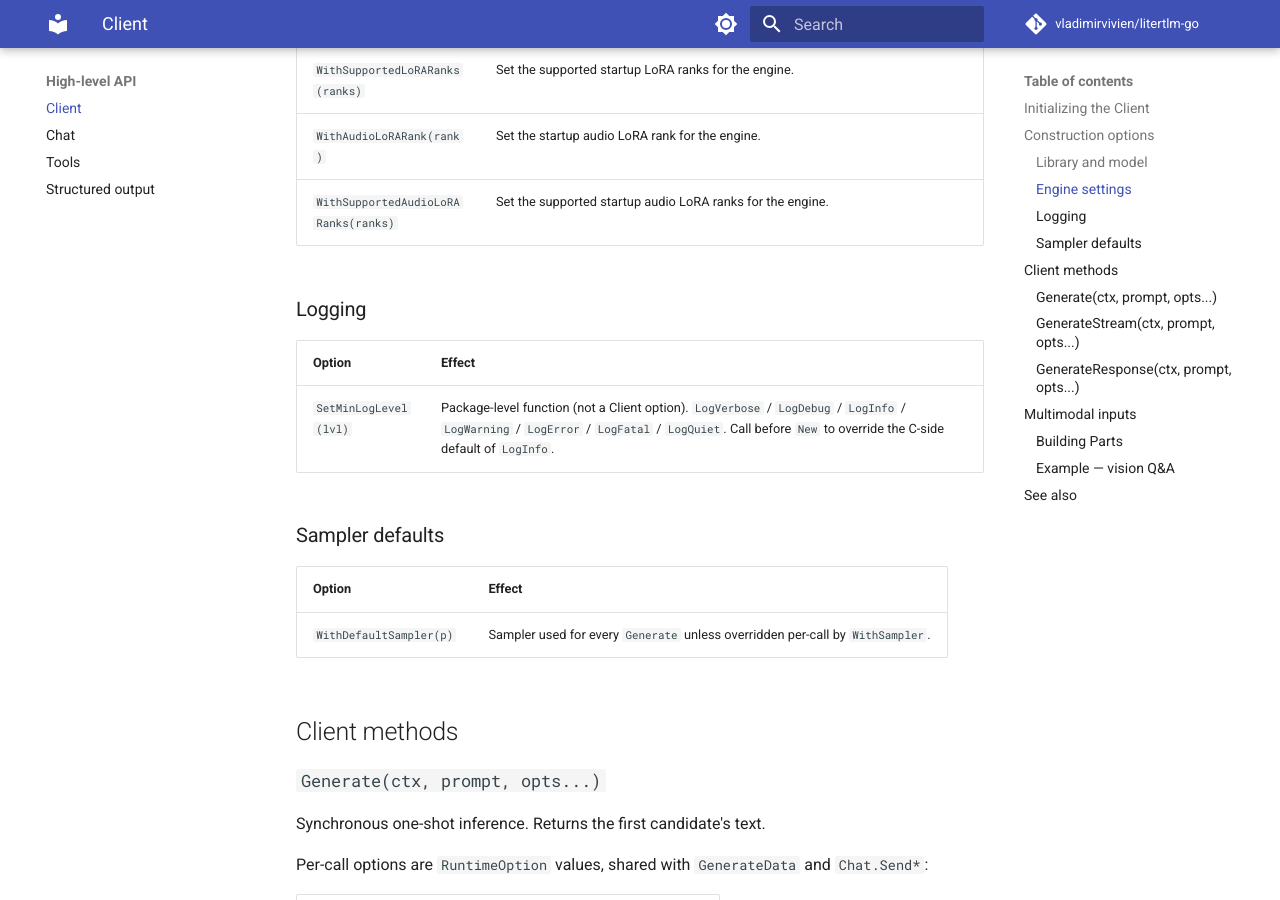
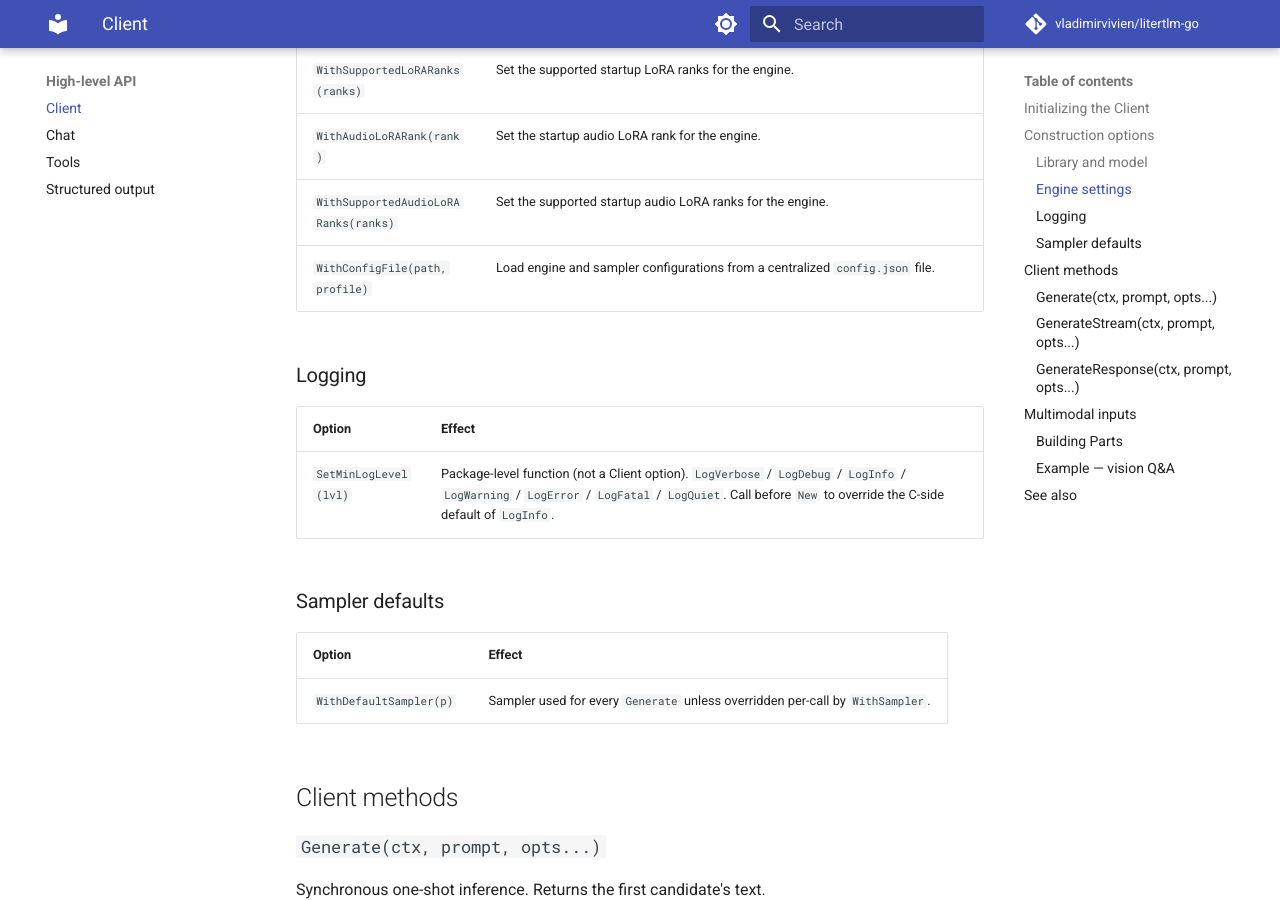
Before and after one commit to vladimirvivien/litertlm-go, an MkDocs documentation site: the page built from docs/client.md, in a window 1280 px wide and 900 px high, scrolled down 1900 px. Built offline with MkDocs 1.6.1 and Material for MkDocs 9.7.7, drawn with Linux system fonts in a browser that asks for light colours; comment, search, counter and statistics services are not loaded.

Commit message:
Update documentation for configuration options
- Add WithConfigFile reference to Client options table in docs/client.md
- Add WithMaxToolHops reference to Chat options table in docs/chat.md

```diff
--- a/docs/client.md
+++ b/docs/client.md
@@ -56,6 +56,7 @@ Use functional options to specify environment and inference engine settings.
 | `WithSupportedLoRARanks(ranks)`           | Set the supported startup LoRA ranks for the engine.                      |
 | `WithAudioLoRARank(rank)`                 | Set the startup audio LoRA rank for the engine.                           |
 | `WithSupportedAudioLoRARanks(ranks)`      | Set the supported startup audio LoRA ranks for the engine.                |
+| `WithConfigFile(path, profile)`          | Load engine and sampler configurations from a centralized `config.json` file. |
 
 ### Logging
 
```
Also changed, not shown: docs/chat.md (+1 -0 lines).
